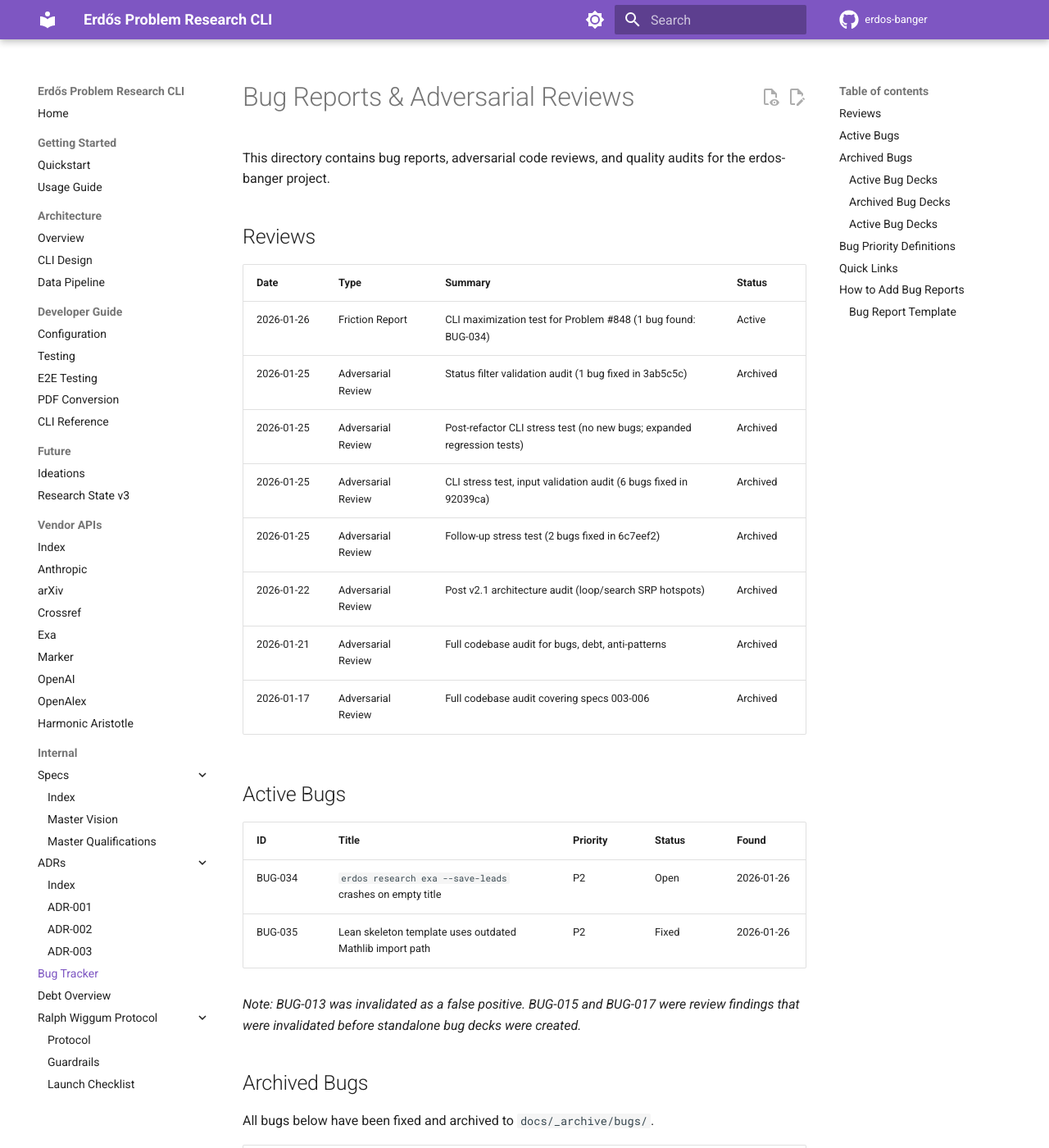
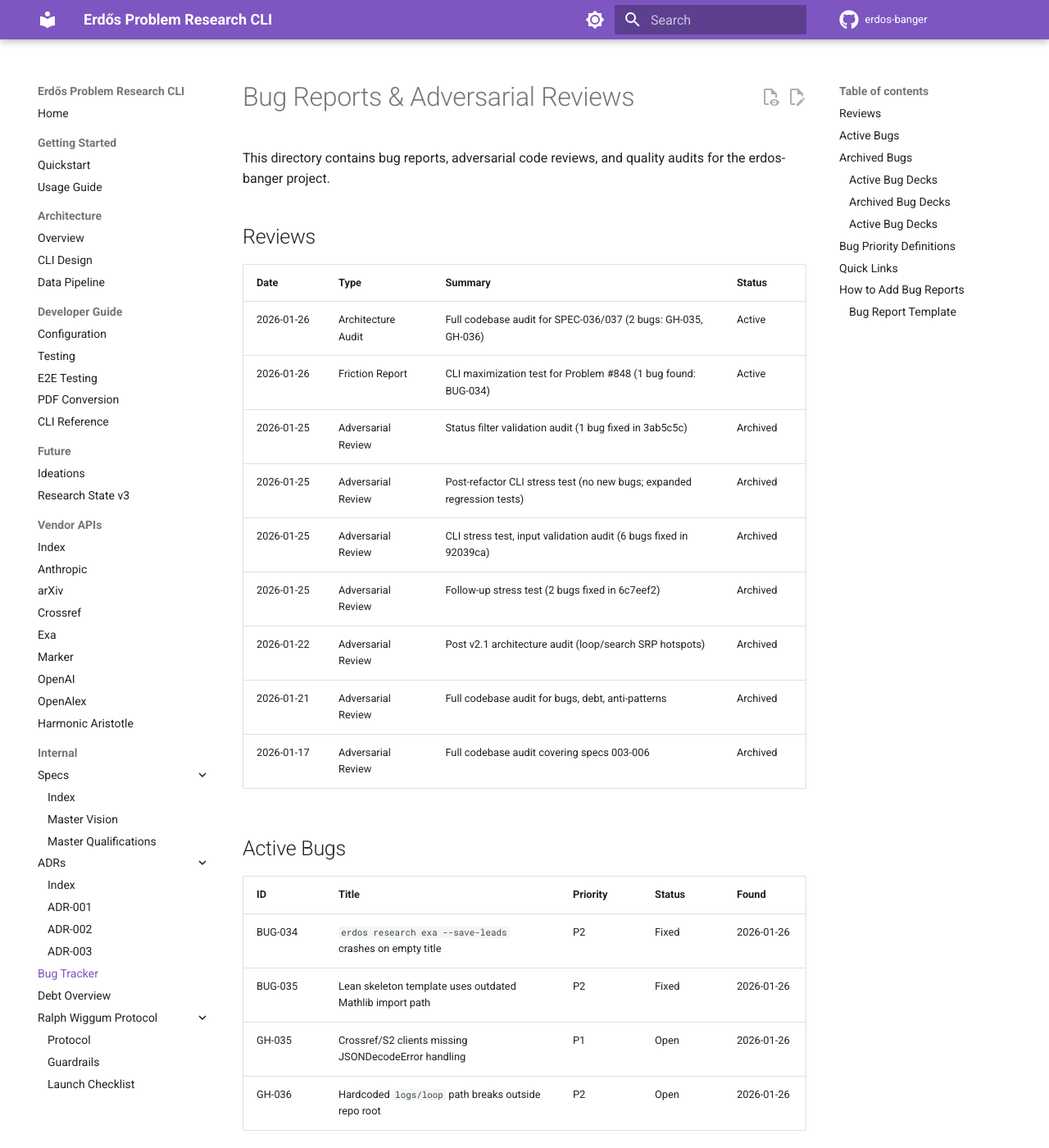
Before and after one commit to research-developer/erdos-banger, an MkDocs documentation site: the page built from docs/_bugs/README.md, in a window 1280 px wide and 1400 px high. Shown: the whole window at 82% size. Built offline with MkDocs 1.6.1 and Material for MkDocs 9.7.7, drawn with Linux system fonts in a browser that asks for light colours; comment, search, counter and statistics services are not loaded.

Commit message:
docs(bugs): add architecture audit findings (GH-035, GH-036)

```diff
--- a/docs/_bugs/README.md
+++ b/docs/_bugs/README.md
@@ -6,6 +6,7 @@ This directory contains bug reports, adversarial code reviews, and quality audit
 
 | Date | Type | Summary | Status |
 |------|------|---------|--------|
+| 2026-01-26 | Architecture Audit | Full codebase audit for SPEC-036/037 (2 bugs: GH-035, GH-036) | Active |
 | 2026-01-26 | Friction Report | CLI maximization test for Problem #848 (1 bug found: BUG-034) | Active |
 | 2026-01-25 | Adversarial Review | Status filter validation audit (1 bug fixed in 3ab5c5c) | Archived |
 | 2026-01-25 | Adversarial Review | Post-refactor CLI stress test (no new bugs; expanded regression tests) | Archived |
@@ -19,8 +20,10 @@ This directory contains bug reports, adversarial code reviews, and quality audit
 
 | ID | Title | Priority | Status | Found |
 |----|-------|----------|--------|-------|
-| BUG-034 | `erdos research exa --save-leads` crashes on empty title | P2 | Open | 2026-01-26 |
+| BUG-034 | `erdos research exa --save-leads` crashes on empty title | P2 | Fixed | 2026-01-26 |
 | BUG-035 | Lean skeleton template uses outdated Mathlib import path | P2 | Fixed | 2026-01-26 |
+| GH-035 | Crossref/S2 clients missing JSONDecodeError handling | P1 | Open | 2026-01-26 |
+| GH-036 | Hardcoded `logs/loop` path breaks outside repo root | P2 | Open | 2026-01-26 |
 
 *Note: BUG-013 was invalidated as a false positive. BUG-015 and BUG-017 were review findings that were invalidated before standalone bug decks were created.*
 
```
